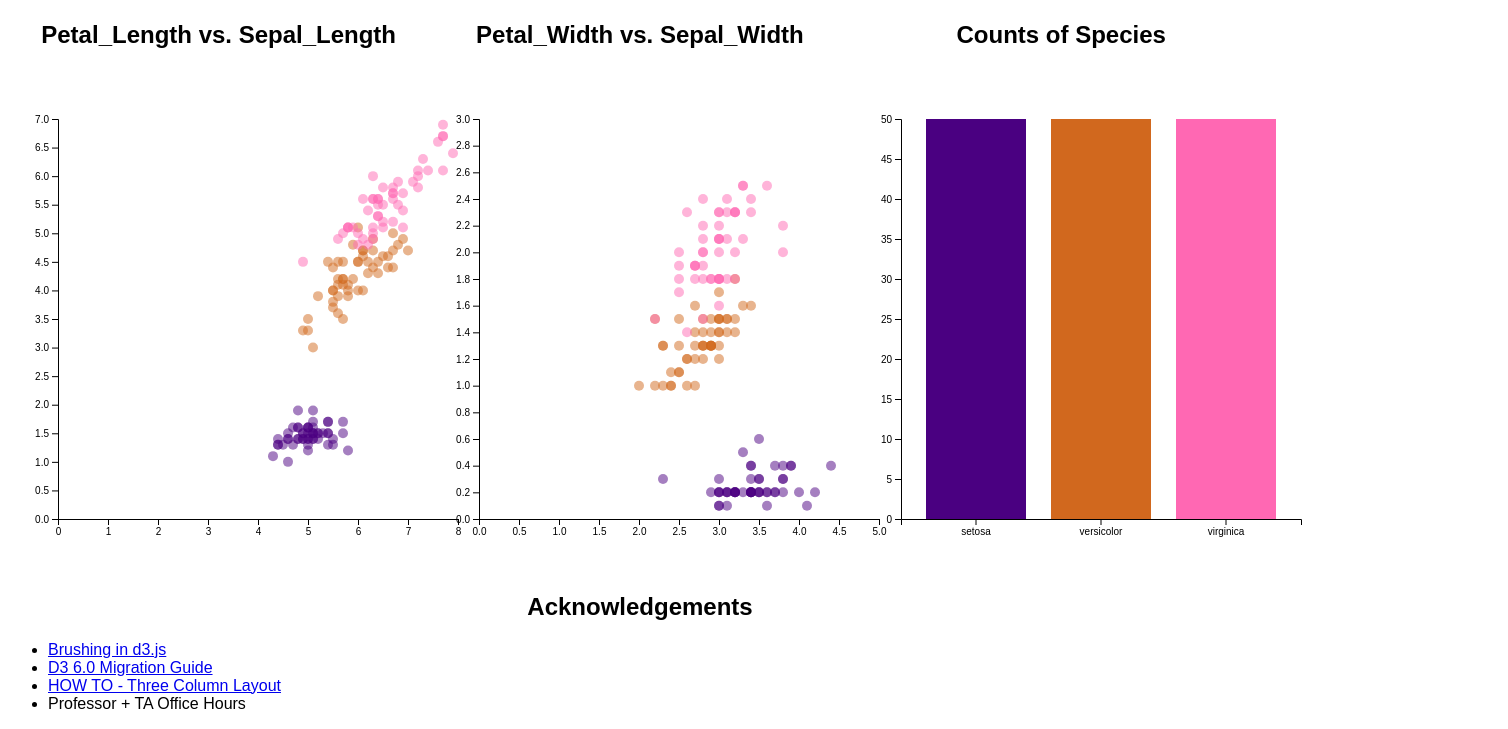
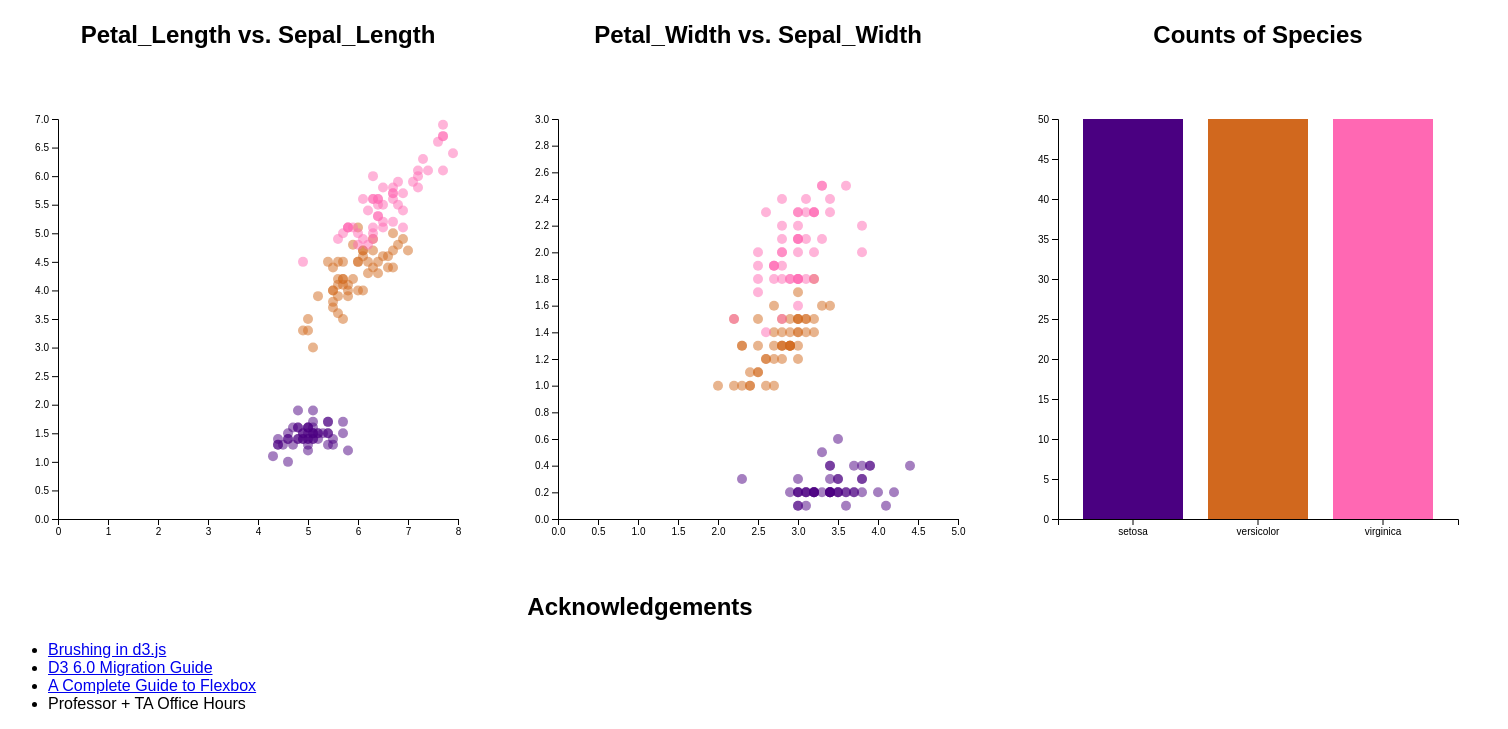
Before and after one commit to DS4200-S23-Class/hw-06-jenny-and-jethro-1, a plain HTML site: page index.html in a window 1280 px wide. Shown: the part 79-808 px from the top of the page, 1508 px wide, since content can reach past the window. Drawn offline with Linux system fonts and the light colour scheme.

Commit message:
adjusted flexboxes

```diff
--- a/index.html
+++ b/index.html
@@ -57,7 +57,7 @@
         <ul>
             <li><a href="https://d3-graph-gallery.com/graph/interactivity_brush.html#realgraph">Brushing in d3.js</a></li>
             <li><a href="https://observablehq.com/@d3/d3v6-migration-guide">D3 6.0 Migration Guide</a></li>
-            <li><a href="https://www.w3schools.com/howto/howto_css_three_columns.asp">HOW TO - Three Column Layout</a></li>
+            <li><a href="https://css-tricks.com/snippets/css/a-guide-to-flexbox/">A Complete Guide to Flexbox</a></li>
             <li>Professor + TA Office Hours</li>
 
         </ul>
--- a/style.css
+++ b/style.css
@@ -12,12 +12,11 @@ body {
 .container {
 	display: flex;
 	flex-direction: row;
-	flex-wrap: wrap;
+	justify-content: space-evenly;
 }
 
 /* Adjusts the left column */
 .flex-left {
-	width: 33.33%;
 	flex-wrap: flex;
 	flex-direction: column;
 }
@@ -25,14 +24,12 @@ body {
 /* Adjusts the middle column */
 .flex-middle {
 	flex-direction: column;
-	width: 33.33%;
 	flex-wrap: wrap;
 }
 
 /* Adjusts the right column */
 .flex-right {
 	flex-direction: column;
-	width: 33.33%;
 	flex-wrap: wrap;
 }
 
```
